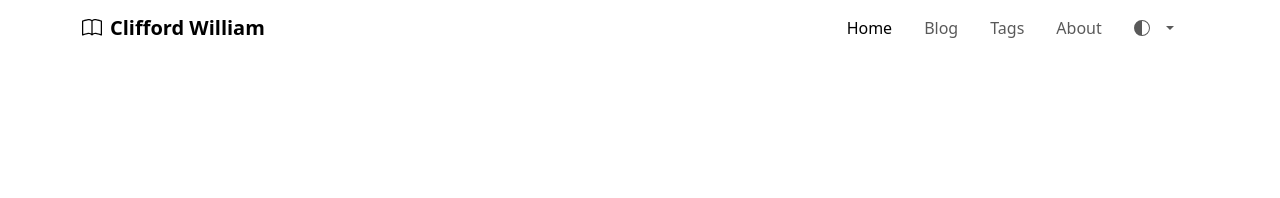
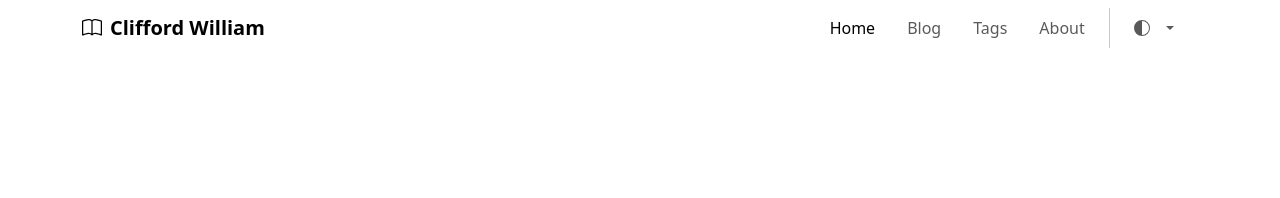
Before and after one commit to cliffordwilliam/my_archive, a Jekyll site: the page built from index.md, in a window 1280 px wide. Shown: the top 198 px of the page. Built offline with Jekyll 4.4.1, drawn with Linux system fonts in a browser that asks for light colours.

Commit message:
add line

```diff
--- a/_layouts/default.html
+++ b/_layouts/default.html
@@ -39,6 +39,10 @@
                 </a>
               </li>
               {% endfor %}
+              <li class="vr d-none d-md-block"></li>
+              <li class="d-md-none">
+                <hr>
+              </li>
               <li class="nav-item dropdown">
                 <button class="btn btn-link nav-link dropdown-toggle" id="bd-theme" type="button" aria-expanded="false"
                   data-bs-toggle="dropdown" data-bs-display="static" aria-label="Toggle theme (dark)">
```
